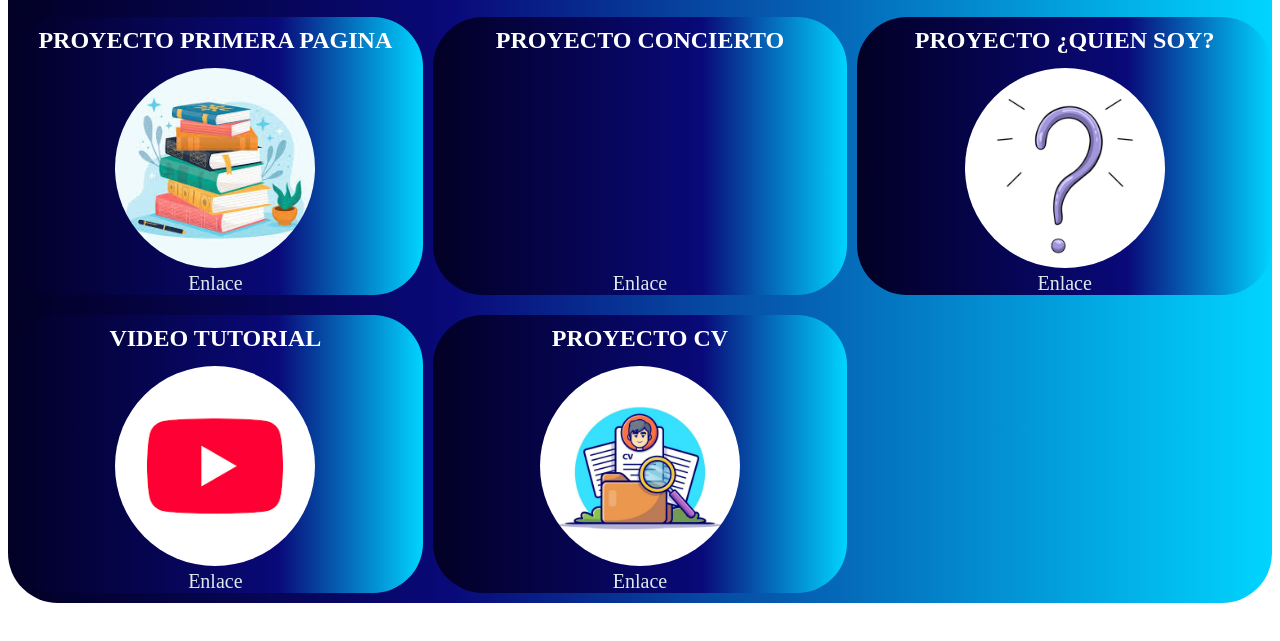
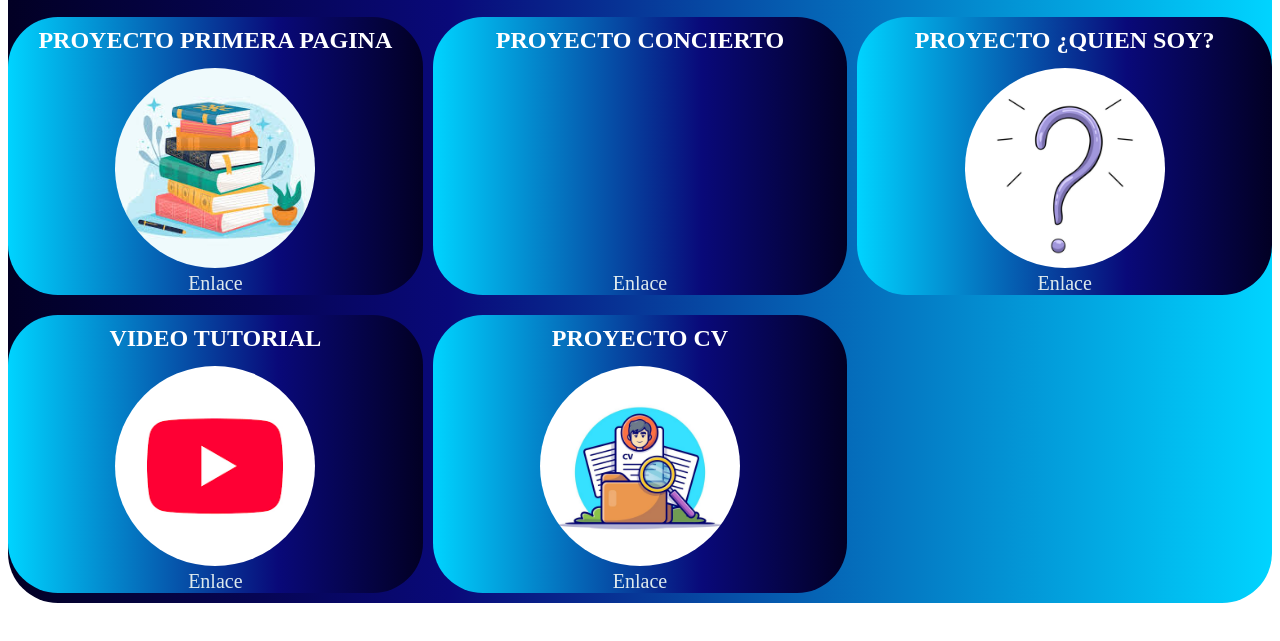
Before and after one commit to OscarGomez-10/MIS-PROYECTOS, a plain HTML site: page index.html in a window 1280 px wide. Shown: the part 83-724 px from the top of the page. Drawn offline with Linux system fonts and the light colour scheme.

Commit message:
Update style.css

```diff
--- a/style.css
+++ b/style.css
@@ -35,7 +35,7 @@ padding-bottom: 20px;
 .contenedor-hijo {
     background-color: #3d3878;
     border-radius: 50px;
-background: linear-gradient(270deg, rgba(0,212,255,1) 0%, rgba(9,9,121,1) 35%, rgba(2,0,36,1) 100%);
+background: linear-gradient(90deg, rgba(0,212,255,1) 0%, rgba(9,9,121,1) 65%, rgba(2,0,36,1) 100%);
     width: 100%;
     text-align: center;
     margin-bottom: 10px;
```
